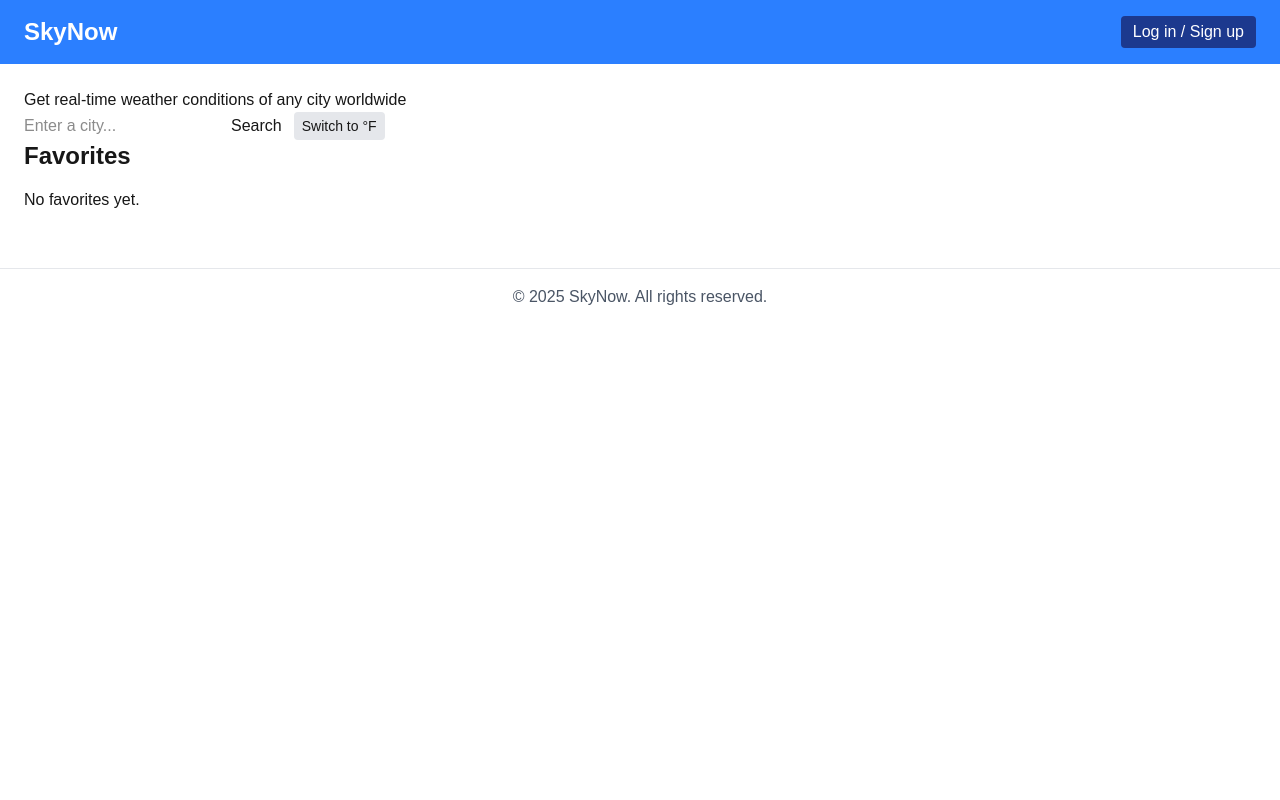
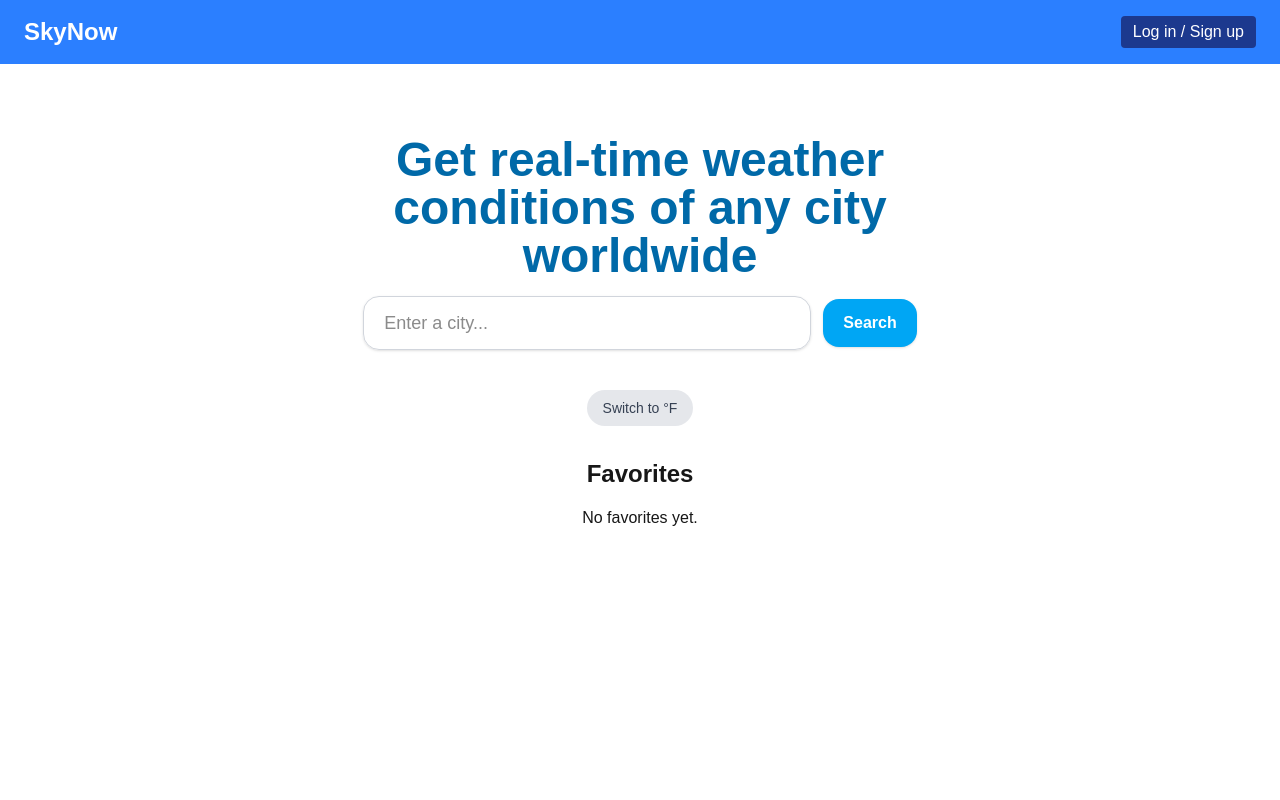
Before and after one commit to PemaBhutia2005/fullstack-intern-test, a Next.js app: page / in a window 1280 px wide. Shown: the top 800 px of the page. Built offline with nearby package versions, Linux system fonts and the light colour scheme.

Commit message:
Fix UI and design for better hierarchy

```diff
--- a/src/app/page.tsx
+++ b/src/app/page.tsx
@@ -1,7 +1,6 @@
 "use client"; // make this component client-side
 
 import { Weather } from "./types/weather";
-
 import { useState, useEffect } from "react";
 import { fetchWeather } from "../lib/fetchWeather";
 
@@ -169,37 +168,52 @@ export default function Home() {
 	);
 
 	return (
-		<div>
-			<h1>Get real-time weather conditions of any city worldwide</h1>
-			<input type="text" placeholder="Enter a city..." value={city} onChange={(e) => setCity(e.target.value)} />
-			<button onClick={handleSearch}>Search</button>
+		<div className="min-h-screen to-white flex flex-col items-center px-6 py-12">
+			<header className="text-center max-w-2xl mb-10">
+				<h1 className="text-4xl md:text-5xl font-bold text-sky-700 mb-4">Get real-time weather conditions of any city worldwide</h1>
+
+				<div className="flex items-center justify-center gap-3 w-full">
+					<input
+						type="text"
+						placeholder="Enter a city..."
+						className="w-full md:w-2/3 px-5 py-3 border border-gray-300 rounded-2xl text-lg shadow-sm focus:outline-none focus:ring-2 focus:ring-sky-400"
+						value={city}
+						onChange={(e) => setCity(e.target.value)}
+					/>
+					<button className="bg-sky-500 hover:bg-sky-600 text-white px-5 py-3 rounded-2xl font-semibold shadow transition" onClick={handleSearch}>
+						Search
+					</button>
+				</div>
+			</header>
 
 			{/* temperature unit toggle */}
-			<button onClick={toggleUnit} className="ml-3 bg-gray-200 px-2 py-1 rounded text-sm">
+			<button onClick={toggleUnit} className="mb-8 bg-gray-200 hover:bg-gray-300 px-4 py-2 rounded-full text-sm text-gray-700 transition">
 				Switch to {isCelsius ? "°F" : "°C"}
 			</button>
 
 			{/* conditional renderings */}
-			{loading && <p>Loading...</p>}
-			{error && <p className="text-red-500">{error}</p>}
+			{loading && <p className="text-gray-600 text-lg">Loading...</p>}
+			{error && <p className="text-red-500  mb-4">{error}</p>}
 			{weather && (
-				<div>
-					<h2>
+				<div className="bg-white shadow-lg rounded-2xl p-6 w-full max-w-md text-center mb-12 transition">
+					<h2 className="text-2xl font-bold mb-1">
 						{weather.location.name}, {weather.location.country}
 					</h2>
-					<p>Local time: {weather.location.localtime}</p>
-					<img src={weather.current.condition.icon} alt={weather.current.condition.text} />
-					<p>{weather.current.condition.text}</p>
+					<p className="text-gray-500 mb-3">Local time: {weather.location.localtime}</p>
+					<img src={weather.current.condition.icon} alt={weather.current.condition.text} className="mx-auto w-16 h-16" />
+					<p className="text-lg font-medium mb-1">{weather.current.condition.text}</p>
 					{/* temperature display changes depending on toggle */}
-					<p>{isCelsius ? `${weather.current.temp_c}°C (Feels like ${weather.current.feelslike_c}°C)` : `${weather.current.temp_f}°F (Feels like ${weather.current.feelslike_f}°F)`}</p>
+					<p className="text-2xl font-semibold mb-2">{isCelsius ? `${weather.current.temp_c}°C (Feels like ${weather.current.feelslike_c}°C)` : `${weather.current.temp_f}°F (Feels like ${weather.current.feelslike_f}°F)`}</p>
+					<div className="text-sm text-gray-600 space-y-1">
 						<p>Humidity: {weather.current.humidity}%</p>
 						<p>
 							Wind: {weather.current.wind_kph} km/h {weather.current.wind_dir}
 						</p>
 						<p>Visibility: {weather.current.vis_km} km</p>
 						<p>Pressure: {weather.current.pressure_mb} mb</p>
+					</div>
 
-					<button onClick={handleAddFavorite} className="mt-2 bg-yellow-400 px-3 py-1 rounded">
+					<button onClick={handleAddFavorite} className="mt-4 bg-yellow-400 hover:bg-yellow-500 text-gray-800 px-4 py-2 rounded-xl font-semibold shadow transition">
 						Add to Favorites
 					</button>
 				</div>
```
Lines whose indentation alone changed are shown as unchanged.
